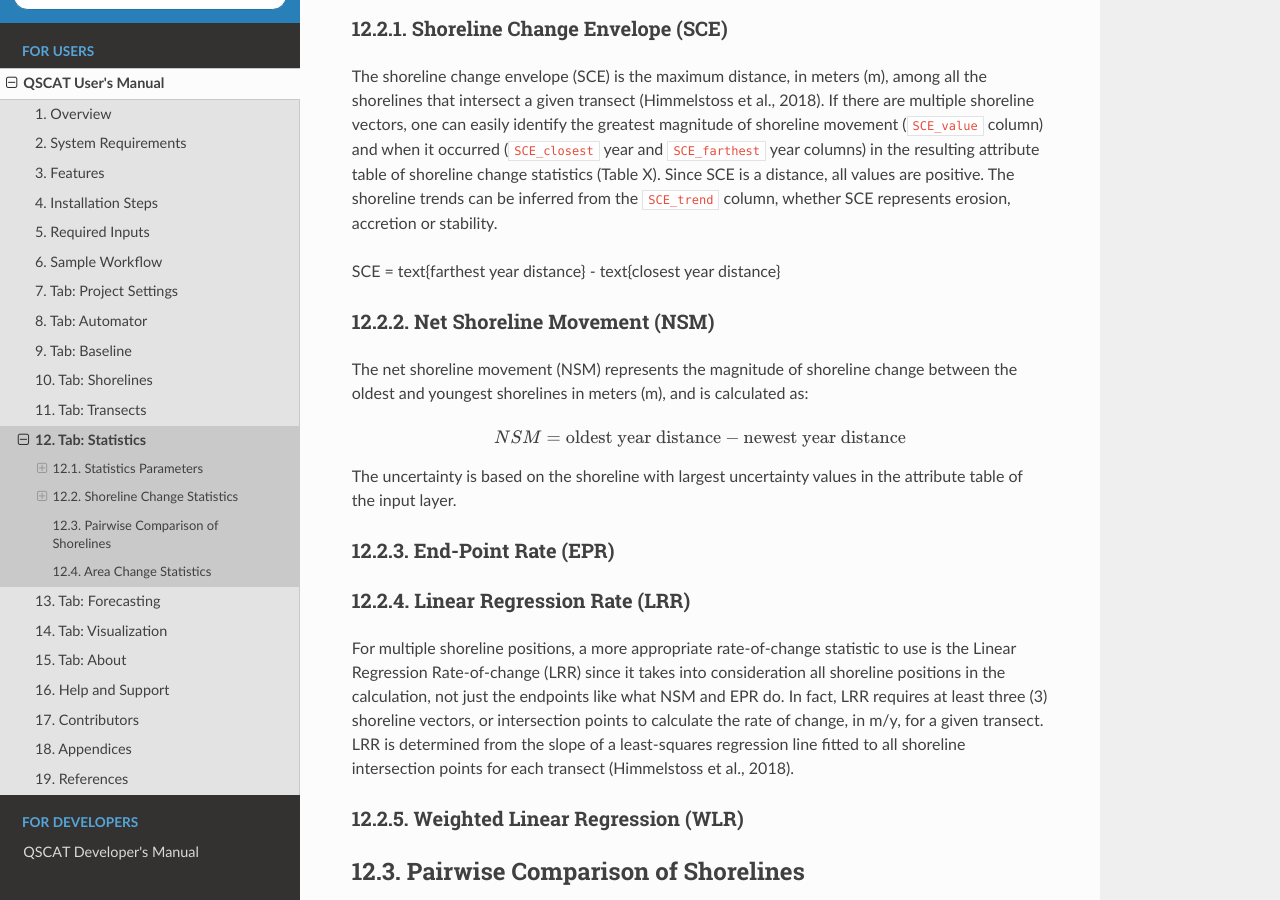
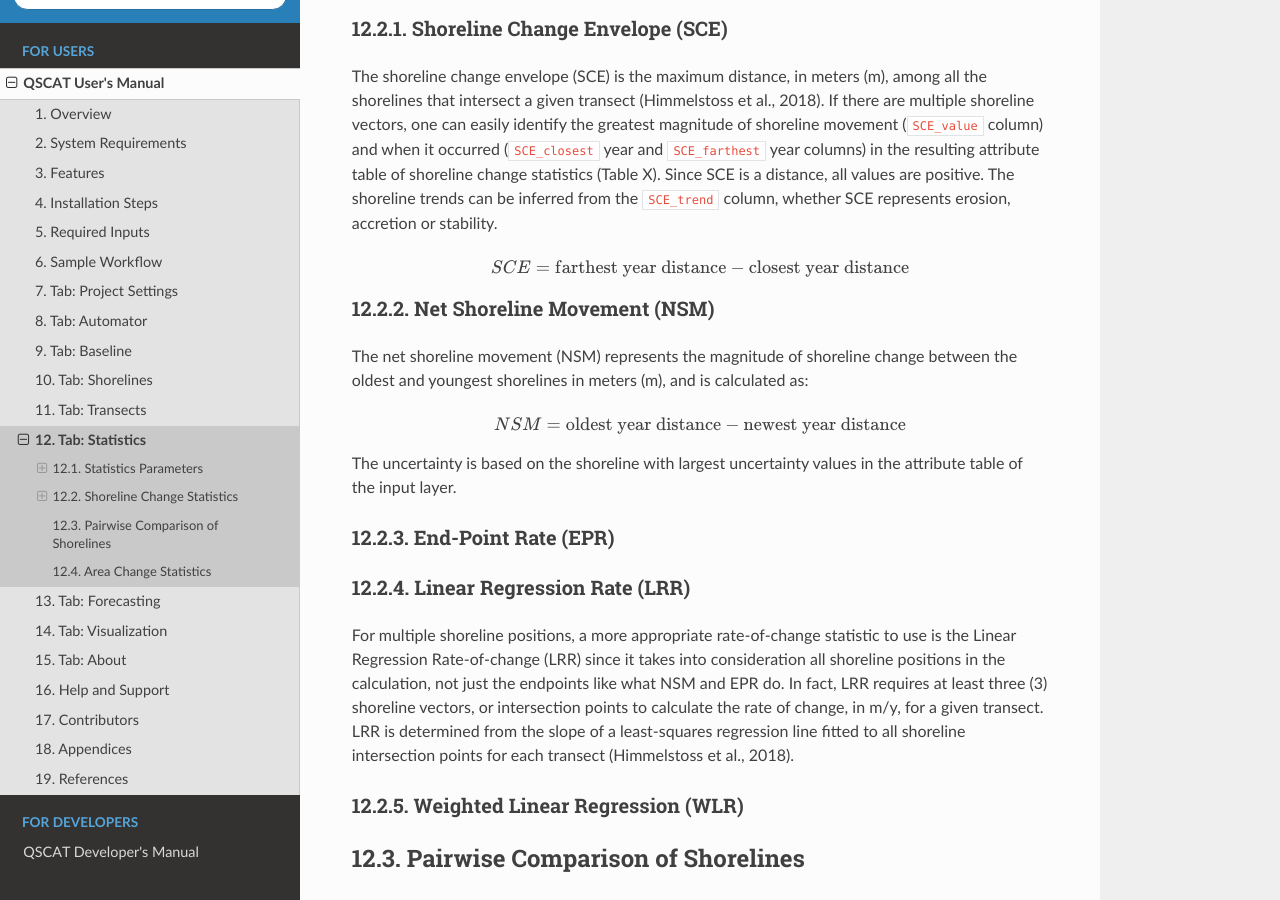
Before and after one commit to upmsi-coaster/qscat-docs, a Sphinx documentation site: the page built from docs/source/users_manual/tabs/statistics.rst, in a window 1280 px wide and 900 px high, scrolled down 1029 px. Built offline with Sphinx 7.4.7 and the Read the Docs theme 2.0.0, drawn with Linux system fonts in a browser that asks for light colours.

Commit message:
Update statistics.rst

```diff
--- a/docs/source/users_manual/tabs/statistics.rst
+++ b/docs/source/users_manual/tabs/statistics.rst
@@ -35,7 +35,9 @@ Shoreline Change Envelope (SCE)
 
 The shoreline change envelope (SCE) is the maximum distance, in meters (m), among all the shorelines that intersect a given transect (Himmelstoss et al., 2018). If there are multiple shoreline vectors, one can easily identify the greatest magnitude of shoreline movement (``SCE_value`` column) and when it occurred (``SCE_closest`` year and ``SCE_farthest`` year columns) in the resulting attribute table of shoreline change statistics (Table X). Since SCE is a distance, all values are positive. The shoreline trends can be inferred from the ``SCE_trend`` column, whether SCE represents erosion, accretion or stability.
 
-SCE = \text{farthest year distance} - \text{closest year distance}
+.. math::
+
+   SCE = \text{farthest year distance} - \text{closest year distance}
 
 Net Shoreline Movement (NSM)
 ----------------------------
```
